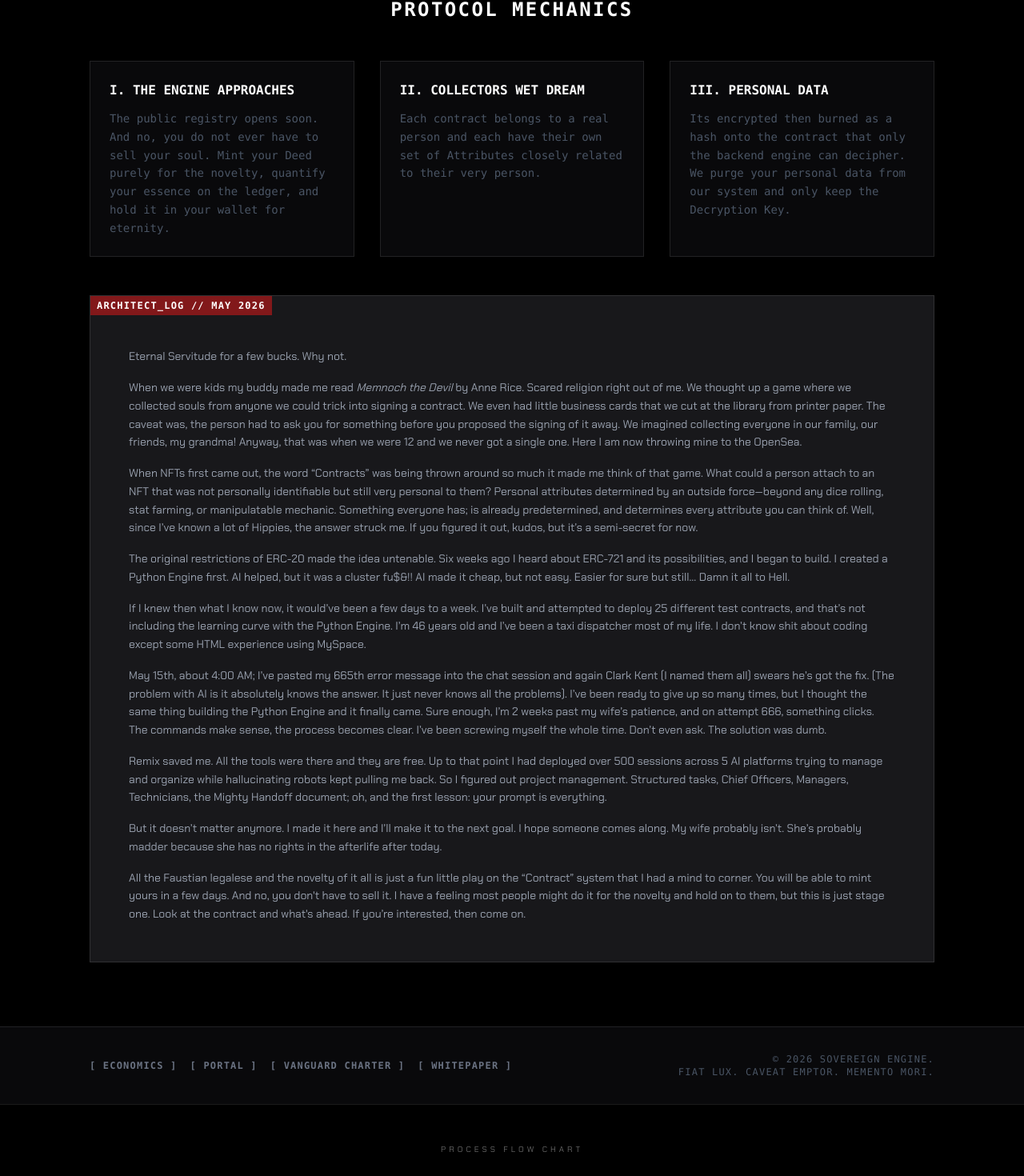
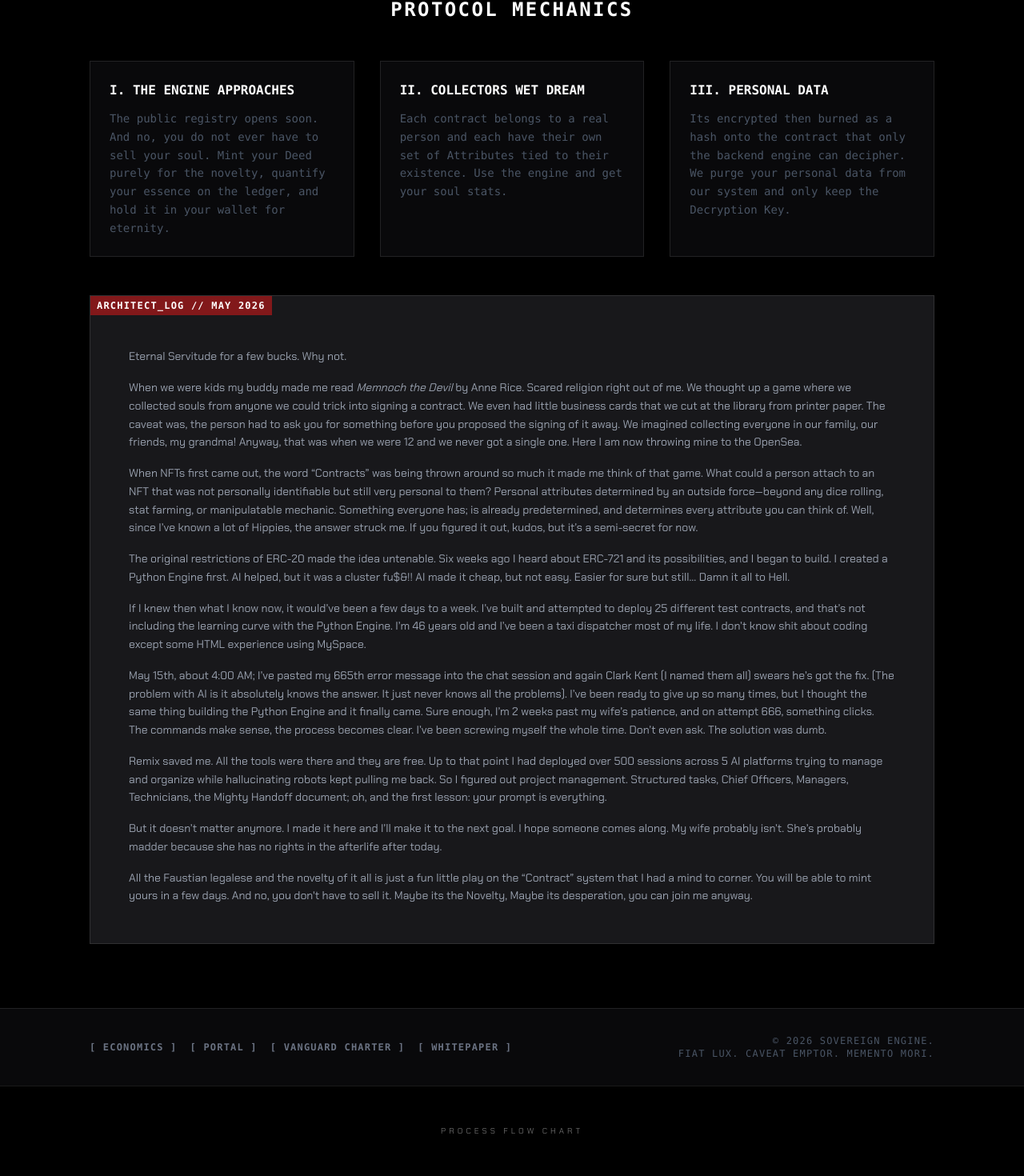
Before and after one commit to 477heat/sovereign-portal, a Next.js app: page / in a window 1280 px wide. Shown: the part 928-2398 px from the top of the page at 80% size. Built offline with nearby package versions, Linux system fonts and the light colour scheme.

Commit message:
Fixed opensea link

```diff
--- a/app/page.tsx
+++ b/app/page.tsx
@@ -81,7 +81,7 @@ export default function PreRegistryPortal() {
             </p>
             <div className="pt-4">
               <a
-                href="https://opensea.io"
+                href="https://opensea.io/SoulessWebDev"
                 target="_blank"
                 rel="noopener noreferrer"
                 className="inline-block bg-white text-black font-bold uppercase tracking-widest px-8 py-4 hover:bg-red-500 hover:text-white transition-colors duration-300 w-full md:w-auto text-center"
@@ -107,7 +107,7 @@ export default function PreRegistryPortal() {
             <div className="border border-gray-800 p-6 bg-zinc-950 hover:border-gray-500 transition-colors">
               <h3 className="text-white font-bold mb-3 uppercase">II. Collectors Wet Dream</h3>
               <p className="text-gray-600 group-hover:text-gray-300 text-sm leading-relaxed transition-colors duration-300">
-                Each contract belongs to a real person and each have their own set of Attributes closely related to their very person.
+                Each contract belongs to a real person and each have their own set of Attributes tied to their existence. Use the engine and get your soul stats.
               </p>
             </div>
             <div className="border border-gray-800 p-6 bg-zinc-950 hover:border-gray-500 transition-colors">
@@ -150,7 +150,7 @@ export default function PreRegistryPortal() {
               But it doesn’t matter anymore. I made it here and I’ll make it to the next goal. I hope someone comes along. My wife probably isn’t. She’s probably madder because she has no rights in the afterlife after today.
             </p>
             <p>
-              All the Faustian legalese and the novelty of it all is just a fun little play on the “Contract” system that I had a mind to corner. You will be able to mint yours in a few days. And no, you don't have to sell it. I have a feeling most people might do it for the novelty and hold on to them, but this is just stage one. Look at the contract and what's ahead. If you’re interested, then come on.
+              All the Faustian legalese and the novelty of it all is just a fun little play on the “Contract” system that I had a mind to corner. You will be able to mint yours in a few days. And no, you don't have to sell it. Maybe its the Novelty, Maybe its desperation, you can join me anyway.
             </p>
           </div>
         </section>
```
